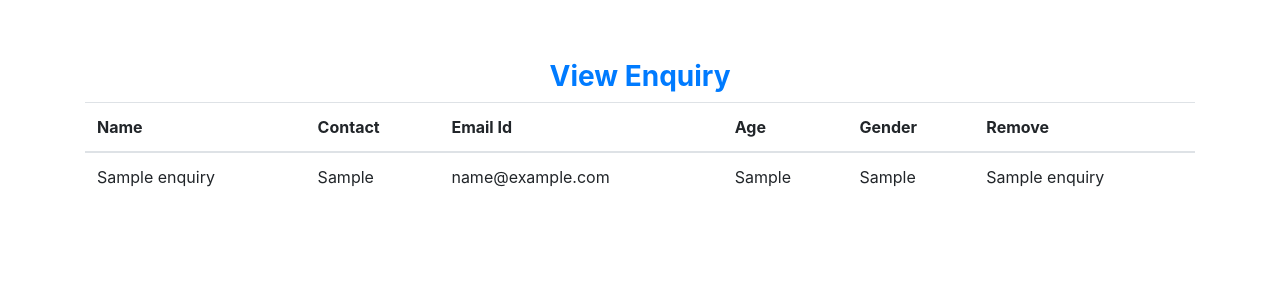
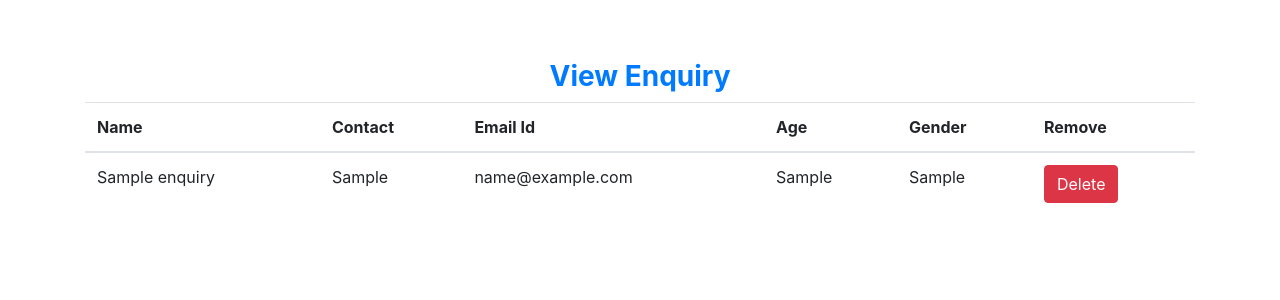
Before and after one commit to Pawan243/Django-Gym-Management, a Django app: page /view_enquiry/ in a window 1280 px wide. Shown: the part 56-356 px from the top of the page. Run offline with Django 3.2, Linux system fonts and the light colour scheme; tables that the repository leaves empty hold one stand-in row (values such as "Sample post"); some libraries are stand-ins or nearby versions.

Commit message:
added a template

```diff
--- a/GMS/gym/templates/view_enquiry.html
+++ b/GMS/gym/templates/view_enquiry.html
@@ -2,7 +2,7 @@
 {% block body %}
 <div class="container" style="margin-top: 60px;">
     <h3 class="text-center text-primary font-weight-bold">View Enquiry</h3>
-    <table class="table table-hover">
+    <table id="example" class="table table-hover display">
         <thead>
             <tr>
                 <th>Name</th>
@@ -21,7 +21,7 @@
                 <td>{{i.emailid}}</td>
                 <td>{{i.age}}</td>
                 <td>{{i.gender}}</td>
-                <td>{{i.name}}</td>
+                <td><a class="btn btn-danger" href="{% url 'delete_enquiry' i.id %}" onclick="return confirm('Are You Sure?')">Delete</a></td>
             </tr>
             {% endfor %}
         </tbody>
```
